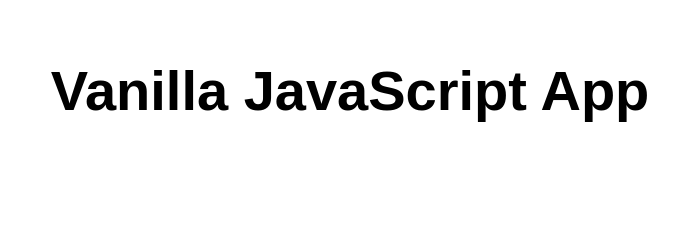
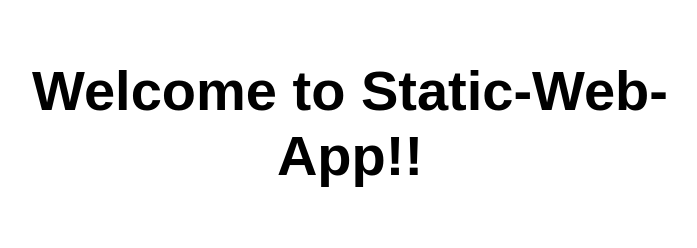
Before and after one commit to jungkwanpark/static-web-app, a website: page src/index.html in a window 1280 px wide. Shown: the whole page, without its empty margins (290-987 px from the left). Drawn offline with Linux system fonts and the light colour scheme.

Commit message:
Update index.html

```diff
--- a/src/index.html
+++ b/src/index.html
@@ -10,7 +10,7 @@
 
 <body>
   <main>
-    <h1>Vanilla JavaScript App</h1>
+    <h1>Welcome to Static-Web-App!!</h1>
   </main>
 </body>
 
```
